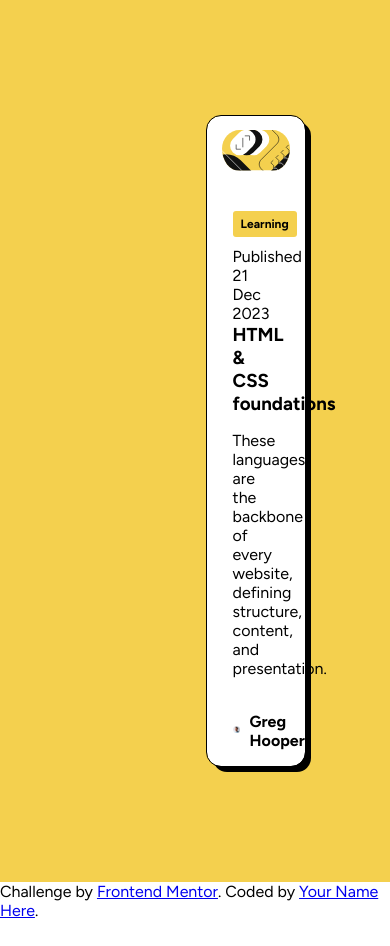
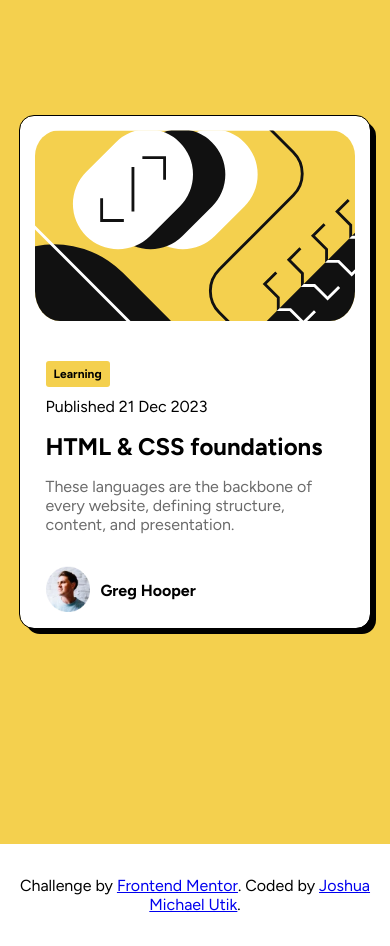
Before and after one commit to joshutik/blog_preview, a plain HTML site: page index.html in a window 390 px wide. Before the commit the page ends 920 px from the top, so only its background shows below. Drawn offline with Linux system fonts and the light colour scheme.

Commit message:
made the page responsive

```diff
--- a/index.html
+++ b/index.html
@@ -69,7 +69,7 @@
         <div class="text">
           <span class="learn">Learning</span>
           <span>Published 21 Dec 2023</span>
-          <h3>HTML & CSS foundations</h3>
+          <h2>HTML & CSS foundations</h2>
           <p>
             These languages are the backbone of every website, defining structure,
             content, and presentation.
@@ -97,7 +97,7 @@
 
   <div class="attribution">
     Challenge by <a href="https://www.frontendmentor.io?ref=challenge" target="_blank">Frontend Mentor</a>.
-    Coded by <a href="#">Your Name Here</a>.
+    Coded by <a href="#">Joshua Michael Utik</a>.
   </div>
 </body>
 
--- a/main.css
+++ b/main.css
@@ -13,12 +13,13 @@ section {
 
 .home {
     margin: 6rem;
-    width: 80%;
+    width: 30%;
+    padding: 6rem 0;
 }
 
 .card {
     outline: 1px solid black;
-    width: 35%;
+    max-width: 38%;
     background-color: white;
     border-radius: 14px;
     box-shadow: 6px 6px black;
@@ -43,6 +44,8 @@ section {
     display: inline-block;
 }
 
+
+
 .text {
     padding: 1rem 1.6rem;
 }
@@ -52,7 +55,11 @@ section {
     align-items: center;
 }
 
-h3:hover {
+h2 {
+    margin: 1rem 0;
+}
+
+h2:hover {
     color: hsl(47, 88%, 63%);
     cursor: pointer;
 }
@@ -69,6 +76,7 @@ span {
 
 .text > p {
     margin: 1rem 0px;
+    color: hsl(0, 0%, 42%);
 }
 
 .img-avt > span {
@@ -76,3 +84,63 @@ span {
     margin-top: 18px;
 
 }
+
+
+@media screen and (min-width:830px){
+
+    .home {
+        width:40%;
+        margin: 0% auto;
+    }
+
+    .card {
+        outline: 1px solid black;
+        width: 70%;
+        max-width: 100%;
+        background-color: white;
+        border-radius: 14px;
+        box-shadow: 6px 6px black;
+        margin: auto;
+    }
+}
+
+@media screen and (max-width:770px){
+    .home {
+        width: 100%;
+        margin: 0%;
+    }
+
+    .card {
+        outline: 1px solid black;
+        width: 70%;
+        max-width: 100%;
+        background-color: white;
+        border-radius: 14px;
+        box-shadow: 6px 6px black;
+        margin: auto;
+    }
+}
+
+
+@media screen and (max-width:430px) {
+    .home {
+        width: 100%;
+        margin: 0%;
+    }
+
+    .card {
+        outline: 1px solid black;
+        width: 100%;
+        max-width: 100%;
+        background-color: white;
+        border-radius: 14px;
+        box-shadow: 6px 6px black;
+        margin: auto;
+    }
+}
+
+
+.attribution{
+    text-align: center;
+    margin: 2rem 0;
+}
```
Also changed, not shown: assets/images/Screenshot.png (added), 2 other files.
